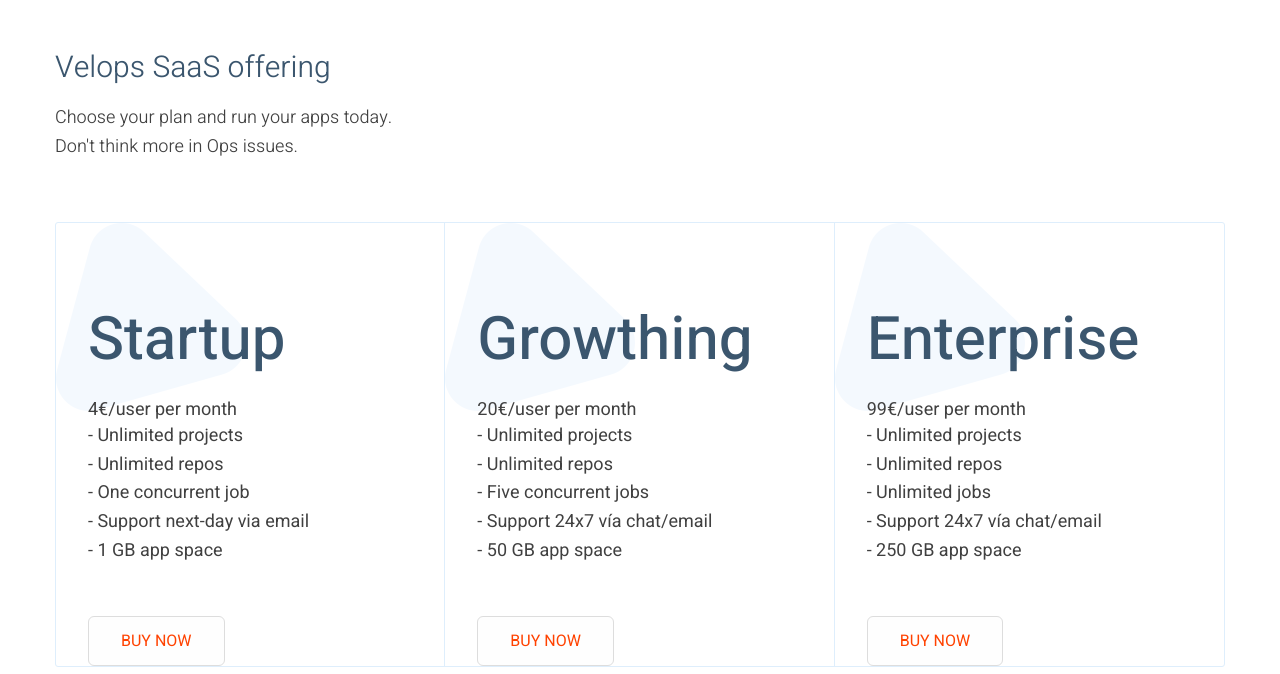
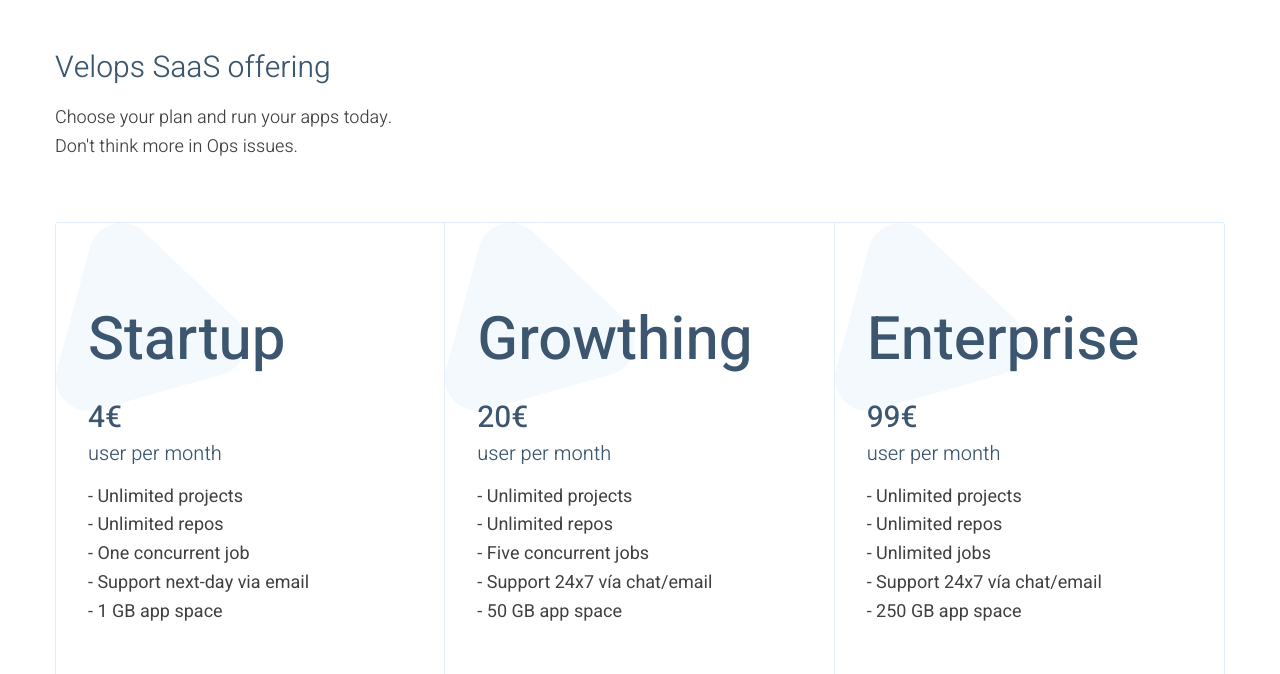
Before and after one commit to commitive/services.velops.github.io, a plain HTML site: page pricing.html in a window 1280 px wide. Shown: the part 113-787 px from the top of the page. Drawn offline with Linux system fonts and the light colour scheme; a script that the page names is missing.

Commit message:
change-pricing

```diff
--- a/css/style.css
+++ b/css/style.css
@@ -4329,9 +4329,15 @@ img{
     color:#ff4200;
 }
 
-.pricing-style-one ..inner-box h4{
-    color:#3b566e;
-    font-size: 60px;
+.pricing-style-one .inner-box h4{
+    color:#3b566e;
+    font-size: 30px;
     font-weight:500;
+    margin-bottom:1px;
+}
+.pricing-style-one .inner-box h5{
+    color:#3b566e;
+    font-size: 20px;
+    font-weight:50;
     margin-bottom:15px;
 }
--- a/pricing.html
+++ b/pricing.html
@@ -40,7 +40,8 @@
                             <div class="inner-box">
                                 <div class="icon"></div>
                                 <h3>Startup</h3>
-                                <h4>4€/user per month</h4>
+                                <h4>4€</h4>
+                                <h5>user per month</h5>
                                 <div class="text">
                                   - Unlimited projects</br>
                                   - Unlimited repos</br>
@@ -56,7 +57,8 @@
                             <div class="inner-box">
                                 <div class="icon"></div>
                                 <h3>Growthing</h3>
-                                <h4>20€/user per month</h4>
+                                <h4>20€</h4>
+                                <h5>user per month</h5>
                                 <div class="text">
                                   - Unlimited projects</br>
                                   - Unlimited repos</br>
@@ -72,7 +74,8 @@
                             <div class="inner-box">
                                 <div class="icon"></div>
                                 <h3>Enterprise</h3>
-                                <h4>99€/user per month</h4>
+                                <h4>99€</h4>
+                                <h5>user per month</h5>
                                 <div class="text">
                                   - Unlimited projects</br>
                                   - Unlimited repos</br>
```
